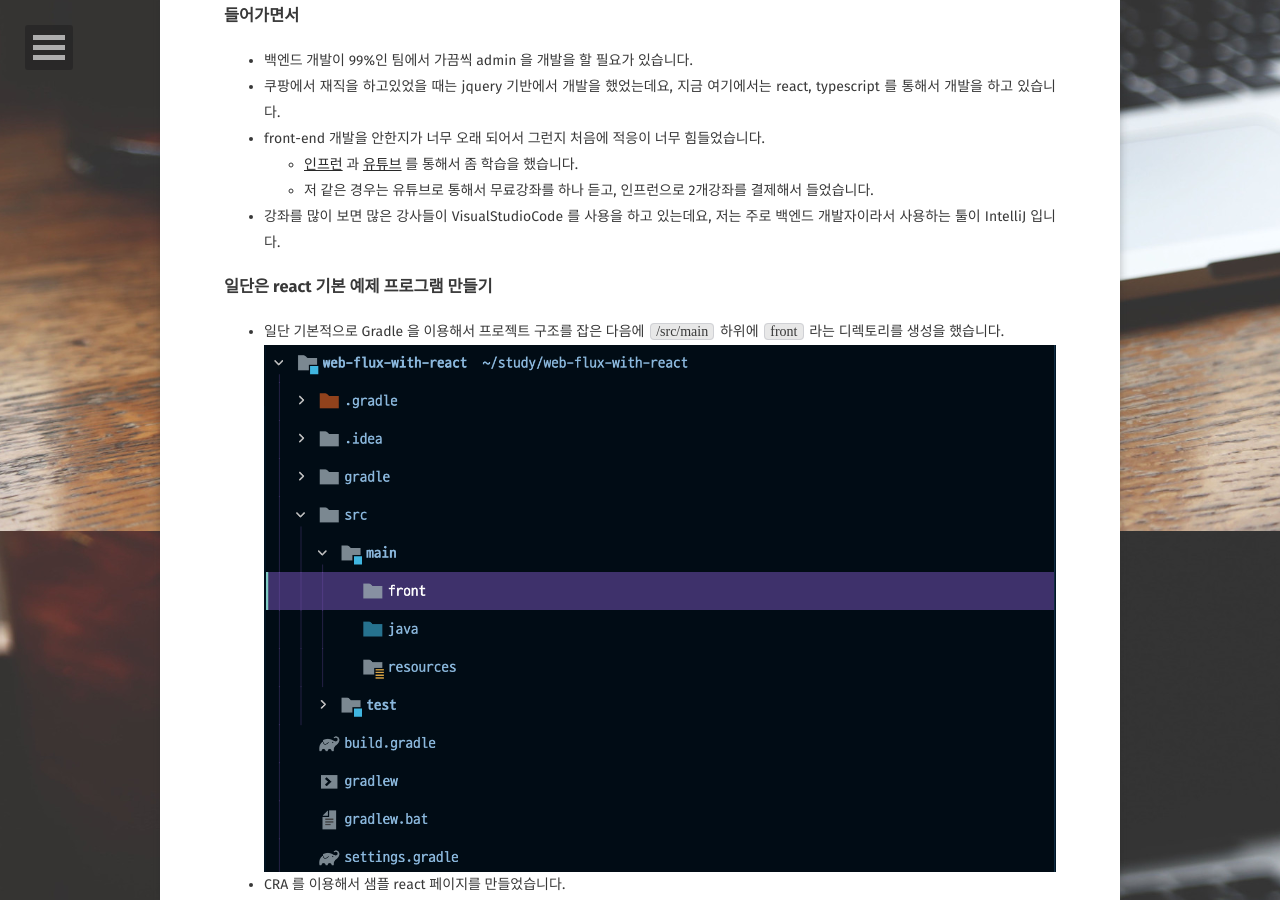
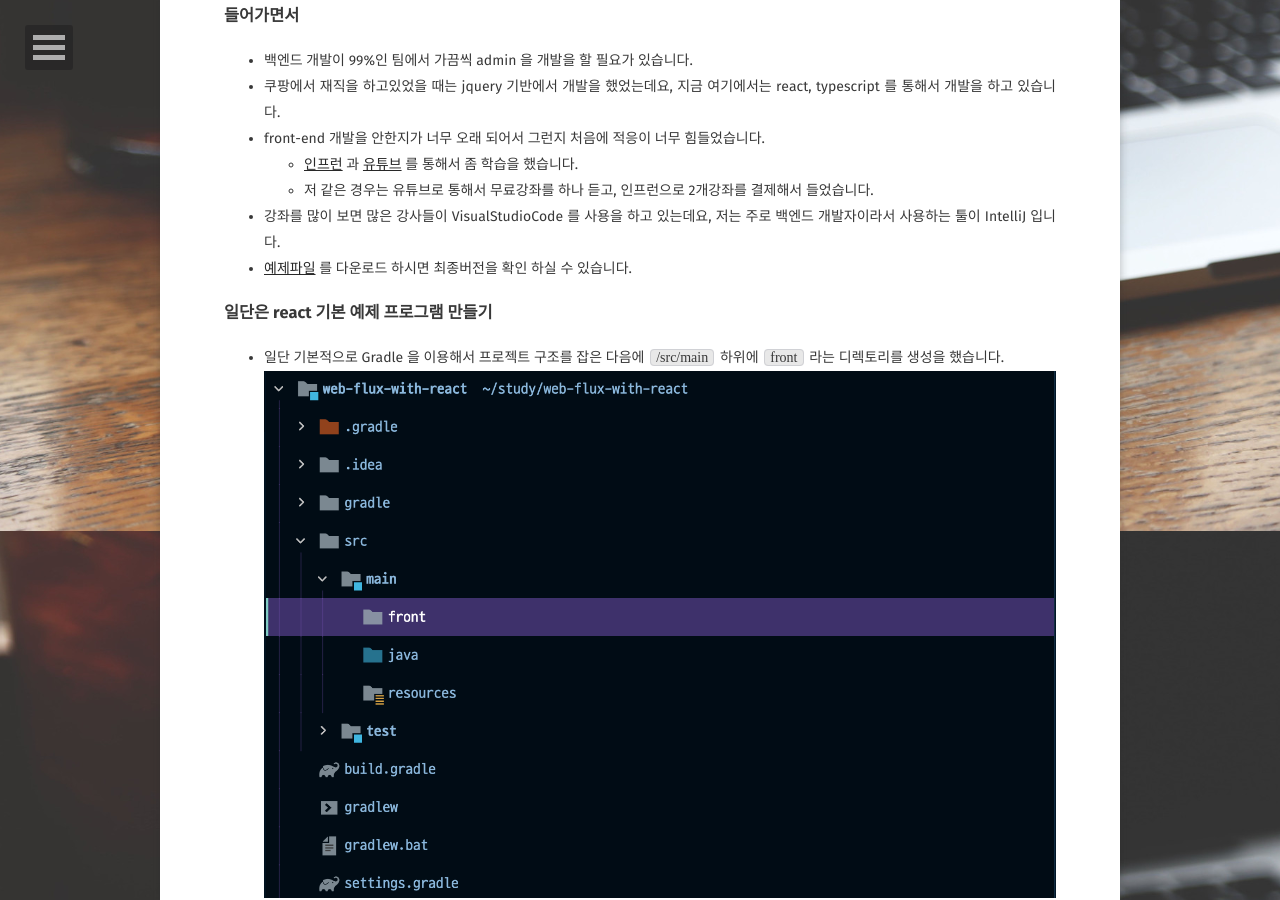
Before and after one commit to mayaul/mayaul.github.io, a Jekyll site: the page built from _posts/2020-12-26-spring-webflux-react.md, in a window 1280 px wide and 900 px high, scrolled down 369 px. Built offline with Jekyll 4.4.1, drawn with Linux system fonts in a browser that asks for light colours; some web fonts are replaced; comment, search, counter and statistics services are not loaded.

Commit message:
webflux with react.js

```diff
--- a/_posts/2020-12-26-spring-webflux-react.md
+++ b/_posts/2020-12-26-spring-webflux-react.md
@@ -18,6 +18,7 @@ tag:
   - [인프런](https://www.inflearn.com/) 과 [유튜브](https://www.youtube.com/) 를 통해서 좀 학습을 했습니다.
   - 저 같은 경우는 유튜브로 통해서 무료강좌를 하나 듣고, 인프런으로 2개강좌를 결제해서 들었습니다.
 * 강좌를 많이 보면 많은 강사들이 VisualStudioCode 를 사용을 하고 있는데요, 저는 주로 백엔드 개발자이라서 사용하는 툴이 IntelliJ 입니다.
+* [예제파일](https://github.com/mayaul/web-flux-with-react) 를 다운로드 하시면 최종버전을 확인 하실 수 있습니다.
 
 ### 일단은 react 기본 예제 프로그램 만들기
 * 일단 기본적으로 Gradle 을 이용해서 프로젝트 구조를 잡은 다음에 `/src/main` 하위에 `front` 라는 디렉토리를 생성을 했습니다.
```
